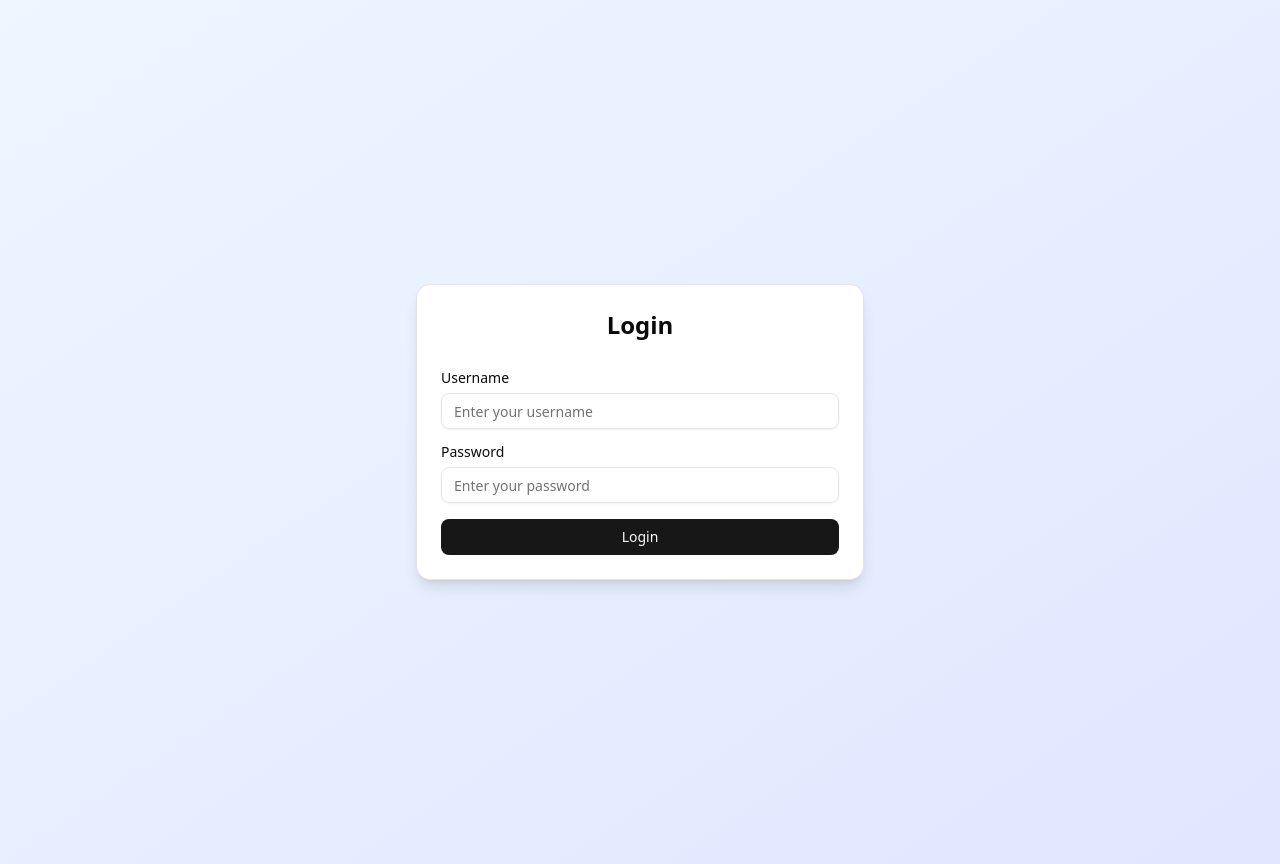
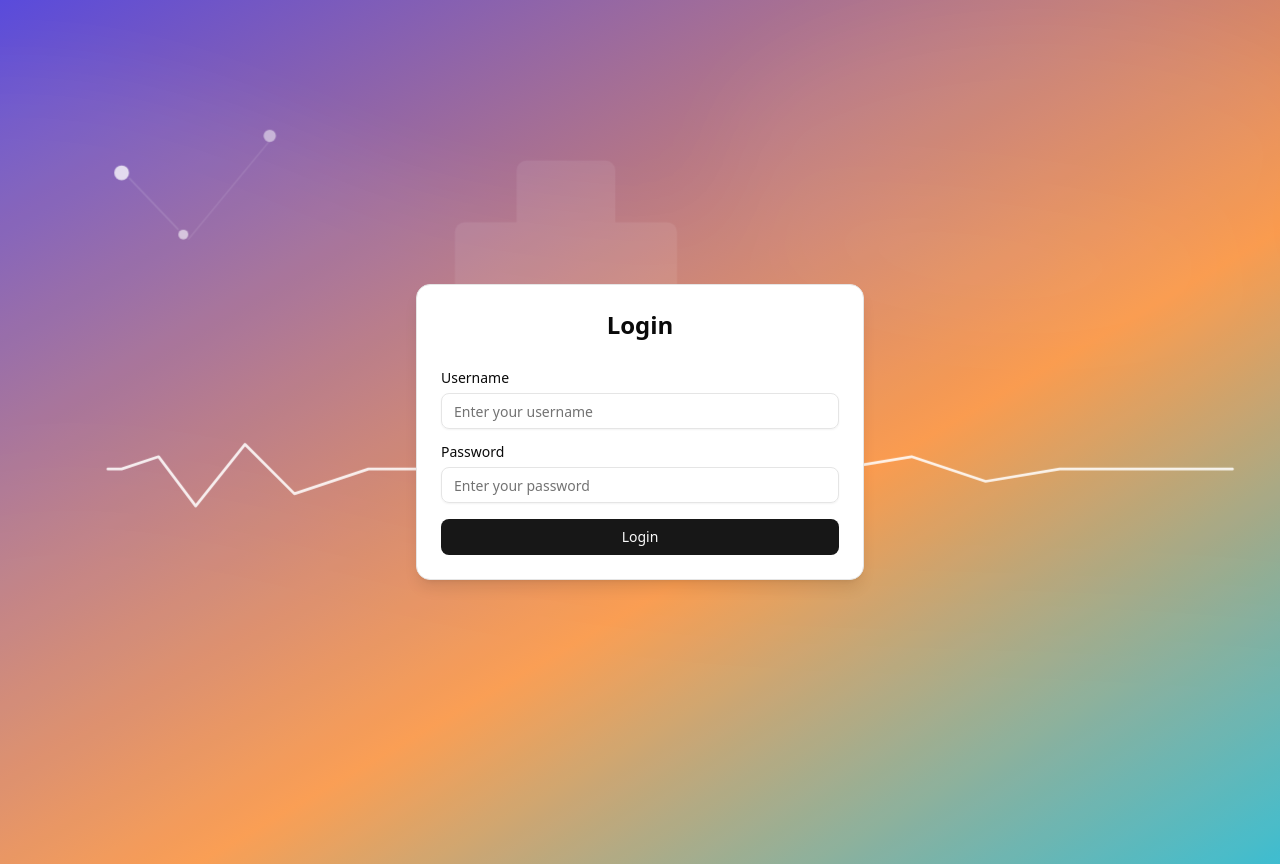
Before and after one commit to rogerhendricks/goReporter, a React (Vite) app in the folder frontend/: page /login in a window 1280 px wide. Built offline with nearby package versions, Linux system fonts and the light colour scheme; no server answers.

Commit message:
background change on HomeLayout

```diff
--- a/frontend/src/components/layout/HomeLayout.tsx
+++ b/frontend/src/components/layout/HomeLayout.tsx
@@ -1,4 +1,5 @@
 import type { ReactNode } from 'react'
+import { AbstractBackground } from '../visual/AbstractBackground'
 
 interface HomeLayoutProps {
   children: ReactNode
@@ -6,8 +7,9 @@ interface HomeLayoutProps {
 
 export function HomeLayout({ children }: HomeLayoutProps) {
   return (
-    <div className="min-h-screen flex items-center justify-center bg-gradient-to-br from-blue-50 to-indigo-100 dark:from-gray-500 dark:to-gray-800">
-      <div className="container mx-auto px-4 py-8">
+    <div className="min-h-screen flex items-center justify-center bg-gradient-to-br from-blue-50 to-indigo-100 dark:from-gray-500 dark:to-gray-800 relative overflow-hidden">
+      <AbstractBackground className="absolute inset-0 z-0" />
+      <div className="container mx-auto px-4 py-8 relative z-10">
         {children}
       </div>
     </div>
--- /dev/null
+++ b/frontend/src/components/visual/AbstractBackground.tsx
@@ -0,0 +1,148 @@
+import { useEffect, useRef } from 'react'
+
+interface AbstractBackgroundProps {
+  colors?: string[]
+  animated?: boolean
+  interactive?: boolean
+  intensity?: number
+  className?: string
+}
+
+export function AbstractBackground({
+  colors,
+  animated = true,
+  interactive = true,
+  intensity = 10,
+  className = '',
+}: AbstractBackgroundProps) {
+  const c1 = colors?.[0] ?? 'var(--bg-abstract-1, #4F46E5)'
+  const c2 = colors?.[1] ?? 'var(--bg-abstract-2, #06B6D4)'
+  const c3 = colors?.[2] ?? 'var(--bg-abstract-3, #60A5FA)'
+
+  const rootRef = useRef<HTMLDivElement | null>(null)
+  const groupRef = useRef<SVGGElement | null>(null)
+
+  useEffect(() => {
+    if (!animated || !interactive) return
+    if (typeof window === 'undefined') return
+    if (window.matchMedia && window.matchMedia('(prefers-reduced-motion: reduce)').matches) return
+
+    let rafId: number | null = null
+    let tx = 0
+    let ty = 0
+    let vx = 0
+    let vy = 0
+
+    function onPointerMove(e: PointerEvent) {
+      const el = rootRef.current
+      if (!el) return
+      const rect = el.getBoundingClientRect()
+      const px = (e.clientX - rect.left) / rect.width
+      const py = (e.clientY - rect.top) / rect.height
+      const targetX = (px - 0.5) * 2
+      const targetY = (py - 0.5) * 2
+      tx = targetX
+      ty = targetY
+    }
+
+    function step() {
+      // gentle lerp for parallax
+      vx += (tx - vx) * 0.08
+      vy += (ty - vy) * 0.08
+
+      const g = groupRef.current
+      if (g) {
+        const moveX = vx * intensity
+        const moveY = vy * intensity
+        g.style.transform = `translate3d(${moveX}px, ${moveY}px, 0)`
+      }
+      rafId = window.requestAnimationFrame(step)
+    }
+
+    window.addEventListener('pointermove', onPointerMove)
+    rafId = window.requestAnimationFrame(step)
+    return () => {
+      window.removeEventListener('pointermove', onPointerMove)
+      if (rafId) cancelAnimationFrame(rafId)
+    }
+  }, [animated, interactive, intensity])
+
+  return (
+    <div ref={rootRef} aria-hidden className={className} style={{ pointerEvents: 'none' }}>
+      <svg viewBox="0 0 1200 700" preserveAspectRatio="xMidYMid slice" xmlns="http://www.w3.org/2000/svg" role="presentation" focusable="false" className="w-full h-full">
+        <defs>
+          <linearGradient id="med-grad" x1="0%" x2="100%" y1="0%" y2="100%">
+            <stop offset="0%" stopColor={c1} stopOpacity="1" />
+            <stop offset="60%" stopColor={c2} stopOpacity="0.95" />
+            <stop offset="100%" stopColor={c3} stopOpacity="0.9" />
+          </linearGradient>
+
+          <filter id="blur-soft" x="-20%" y="-20%" width="140%" height="140%">
+            <feGaussianBlur stdDeviation="36" />
+          </filter>
+
+          <filter id="grain" x="0" y="0" width="100%" height="100%">
+            <feTurbulence baseFrequency="0.6" numOctaves="2" stitchTiles="stitch" />
+            <feColorMatrix type="saturate" values="0" />
+            <feBlend in="SourceGraphic" mode="overlay" />
+          </filter>
+        </defs>
+
+        {/* main gradient background */}
+        <rect x="0" y="0" width="1200" height="700" fill="url(#med-grad)" />
+
+        {/* floating soft blobs group (parallax) */}
+        <g ref={groupRef} style={{ transition: 'transform 120ms linear' }}>
+          <g filter="url(#blur-soft)" opacity="0.95">
+            <path d="M-200 120 C60 20 160 30 360 120 C540 200 700 150 980 200 C1180 240 1400 120 1600 100 L1600 800 L-200 800 Z" fill="rgba(255,255,255,0.06)" />
+            <ellipse cx="920" cy="120" rx="260" ry="120" fill="rgba(255,255,255,0.06)" />
+            <path d="M0 420 C160 360 280 420 480 460 C720 510 960 480 1200 520 L1600 800 L0 800 Z" fill="rgba(255,255,255,0.03)" />
+          </g>
+
+          {/* subtle molecular nodes */}
+          <g opacity="0.85">
+            <circle cx="180" cy="140" r="6" fill="white" opacity="0.9" />
+            <circle cx="230" cy="190" r="4" fill="white" opacity="0.7" />
+            <circle cx="300" cy="110" r="5" fill="white" opacity="0.6" />
+            <path d="M186 144 L226 186" stroke="white" strokeOpacity="0.14" strokeWidth="1.5" />
+            <path d="M234 194 L300 114" stroke="white" strokeOpacity="0.12" strokeWidth="1.2" />
+          </g>
+
+          {/* medical cross faint emblem */}
+          <g transform="translate(540,220)" opacity="0.08">
+            <rect x="-40" y="-90" width="80" height="180" rx="8" fill="white" />
+            <rect x="-90" y="-40" width="180" height="80" rx="8" fill="white" />
+          </g>
+
+          {/* heartbeat line (center) */}
+          <g transform="translate(120,360)">
+            <rect x="0" y="-40" width="960" height="120" fill="transparent" />
+            <polyline id="heartbeat" points="0,20 60,20 90,10 120,50 160,0 200,40 260,20 320,20 380,20 420,0 460,50 520,20 580,20 640,20 700,10 760,30 820,20 880,20 960,20"
+              fill="none" stroke="white" strokeWidth="2.2" strokeOpacity="0.9" strokeLinecap="round" strokeLinejoin="round" />
+          </g>
+        </g>
+
+        <style>{`
+          /* heartbeat animation - subtle draw */
+          #heartbeat { stroke-dasharray: 1400; stroke-dashoffset: 1400; animation: hb-draw 3.2s ease-in-out infinite; }
+
+          @keyframes hb-draw {
+            0% { stroke-dashoffset: 1400; opacity: 0.8 }
+            35% { stroke-dashoffset: 0; opacity: 1 }
+            70% { stroke-dashoffset: -140; opacity: 0.9 }
+            100% { stroke-dashoffset: -1400; opacity: 0.8 }
+          }
+
+          /* prefer reduced motion: disable animations */
+          @media (prefers-reduced-motion: reduce) {
+            #heartbeat { animation: none; stroke-dashoffset: 0 }
+          }
+
+          svg { display: block }
+        `}</style>
+      </svg>
+    </div>
+  )
+}
+
+export default AbstractBackground
--- a/frontend/src/index.css
+++ b/frontend/src/index.css
@@ -75,6 +75,13 @@
   --sidebar-accent-foreground: oklch(0.205 0 0);
   --sidebar-border: oklch(0.922 0 0);
   --sidebar-ring: oklch(0.708 0 0);
+
+  /* Abstract background color tokens (vibrant defaults) */
+  /* Complementary modern palette (Indigo & Orange accents) */
+  --bg-abstract-1: #4F46E5; /* indigo */
+  --bg-abstract-2: #FB923C; /* orange */
+  --bg-abstract-3: #06B6D4; /* teal accent */
+  --bg-abstract-4: #F472B6; /* pink accent */
 }
 
 .dark {
@@ -109,6 +116,13 @@
   --sidebar-accent-foreground: oklch(0.985 0 0);
   --sidebar-border: oklch(1 0 0 / 10%);
   --sidebar-ring: oklch(0.556 0 0);
+
+  /* Dark-mode abstract color tokens (vibrant, cooler tones) */
+  /* Dark-mode complementary variants (deeper, lower saturation) */
+  --bg-abstract-1: #3730A3; /* deep indigo */
+  --bg-abstract-2: #EA580C; /* deep orange */
+  --bg-abstract-3: #0891B2; /* teal */
+  --bg-abstract-4: #BE185D; /* magenta */
 }
 
 .medical-blue {
```
